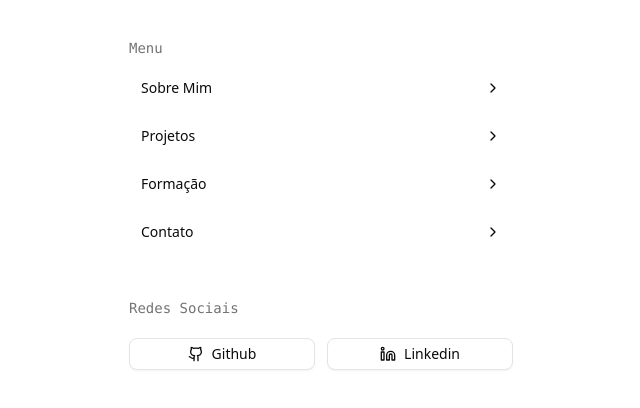
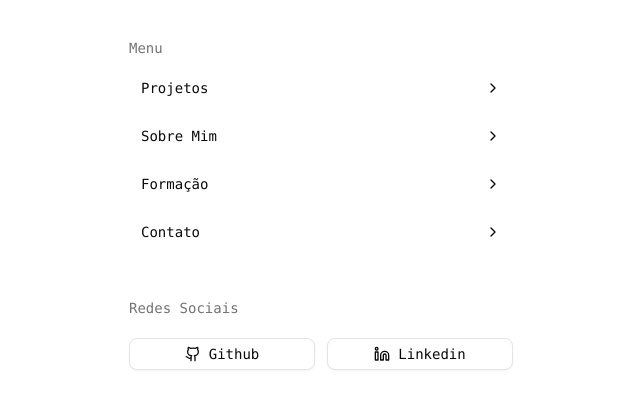
Before and after one commit to gabriellcro/portfolio, a React (Vite) app: page / in a window 1280 px wide. Shown: the part 296-704 px from the top of the page, without its empty margins (319-959 px from the left). Built offline with nearby package versions, Linux system fonts and the light colour scheme.

Commit message:
style: update typography button font-mono

```diff
--- a/src/components/button-group.jsx
+++ b/src/components/button-group.jsx
@@ -28,7 +28,7 @@ export default function ButtonGroup() {
               key={idx}
               size="sm"
               variant="outline"
-              className="flex items-center justify-center gap-2 capitalize"
+              className="flex items-center justify-center gap-2 capitalize font-mono"
               asChild
             >
               <a
--- a/src/components/menu.jsx
+++ b/src/components/menu.jsx
@@ -3,8 +3,8 @@ import { ChevronRight } from "lucide-react";
 import { TypographyMuted } from "./typography/typography-muted";
 
 const data = [
+  { title: "projetos", link: "/projects" },
   { title: "sobre mim", link: "/about" },
-  { title: "projetos", link: "/projects" },
   { title: "formação", link: "/graduation" },
   { title: "contato", link: "/contact" },
 ];
@@ -17,11 +17,11 @@ export default function Menu() {
         <Button
           key={index}
           variant="ghost"
-          className="flex justify-between capitalize group"
+          className="flex justify-between capitalize font-mono group"
           asChild
         >
           <a href={item.link} rel="noopener noreferrer">
-            {item.title}{" "}
+            {item.title}
             <ChevronRight className="transition-transform duration-200 group-hover:translate-x-0.5" />
           </a>
         </Button>
```
